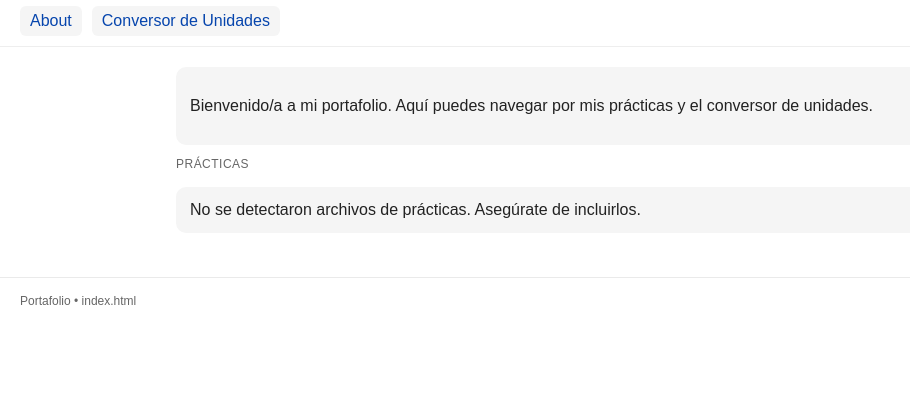
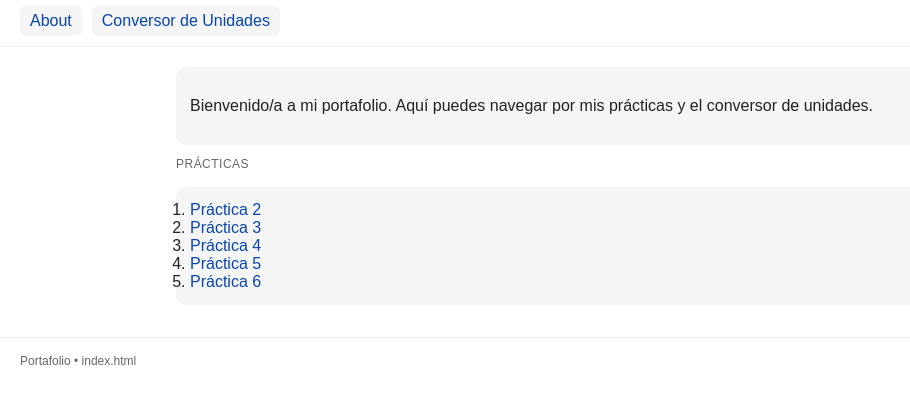
Before and after one commit to EscalanteRegina/portafolio_mt, a plain HTML site: page index.html in a window 1280 px wide. Shown: the part 63-466 px from the top of the page, without its empty margins (0-910 px from the left). Drawn offline with Linux system fonts and the light colour scheme.

Commit message:
Agrego enlaces a prácticas en el índice

```diff
--- a/index.html
+++ b/index.html
@@ -7,6 +7,7 @@
 <link rel="stylesheet" href="css/styles.css">
 </head>
 <body>
+
 <header class="header">
   <h1>Portafolio de Prácticas</h1>
 </header>
@@ -22,15 +23,20 @@
   </section>
 
   <section>
-    <div class="label">Prácticas</div>
-    <div class="grid">
-      <p class='card'>No se detectaron archivos de prácticas. Asegúrate de incluirlos.</p>
-    </div>
+    <div class="label">PRÁCTICAS</div>
+    <ol class="card">
+      <li><a href="entrega2/index.html">Práctica 2</a></li>
+      <li><a href="entrega3/index.html">Práctica 3</a></li>
+      <li><a href="entrega4/index.html">Práctica 4</a></li>
+      <li><a href="entrega5/index.html">Práctica 5</a></li>
+      <li><a href="entrega6/index.html">Práctica 6</a></li>
+    </ol>
   </section>
 </main>
 
 <footer class="footer">
   Portafolio • index.html
 </footer>
+
 </body>
 </html>
```
